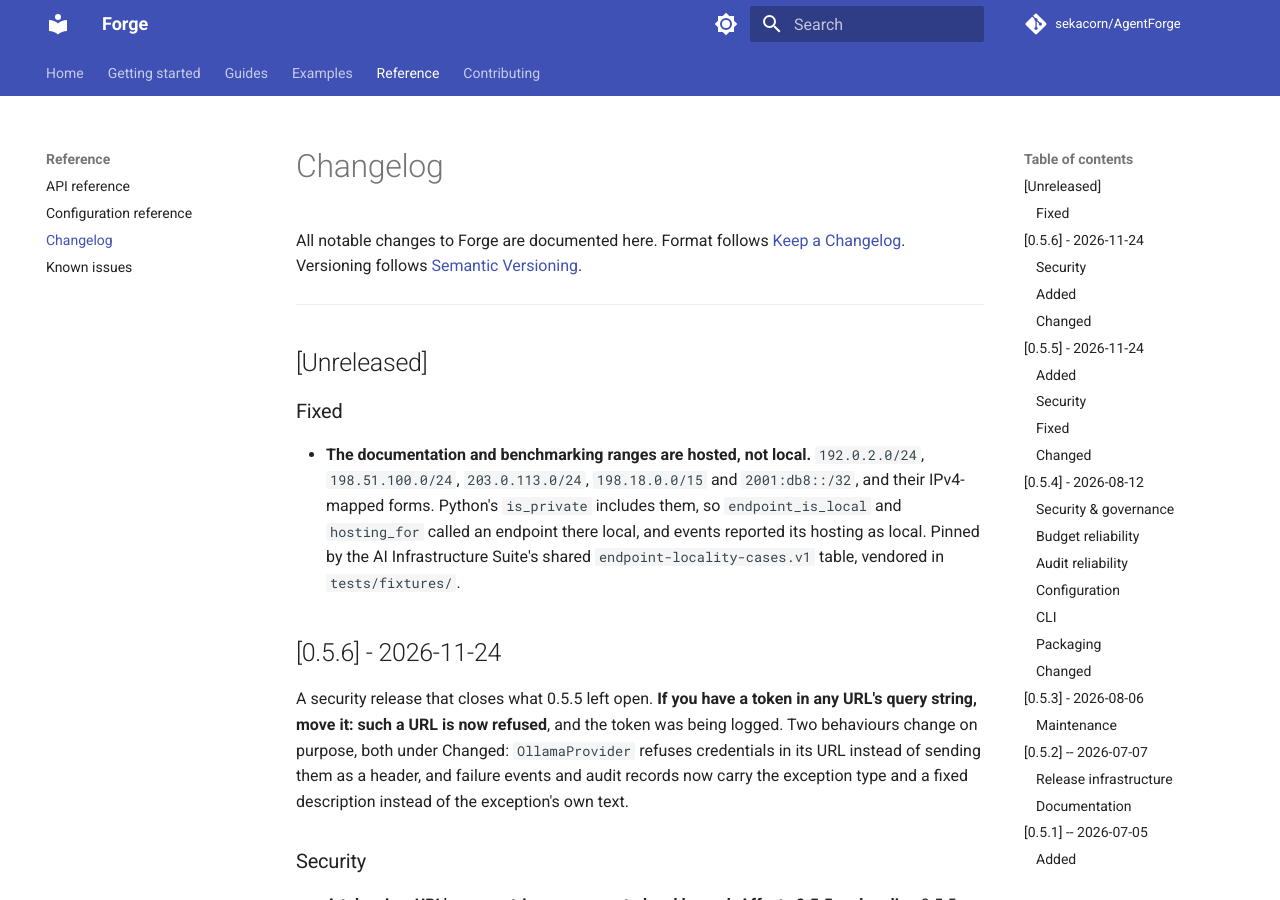
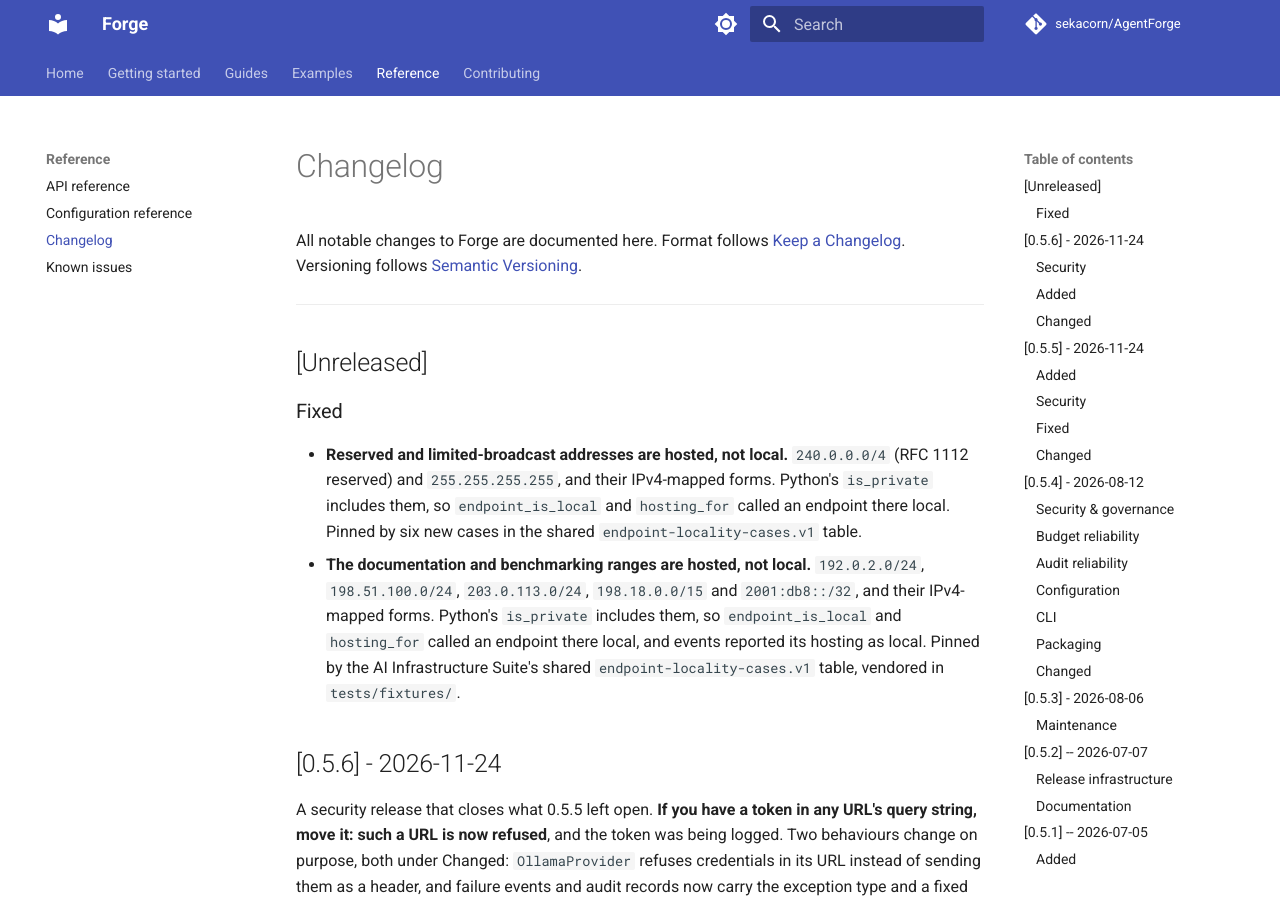
Before and after one commit to sekacorn/AgentForge, an MkDocs documentation site: the page built from docs/reference/changelog.md, in a window 1280 px wide and 900 px high. Built offline with MkDocs 1.6.1 and Material for MkDocs 9.7.7, drawn with Linux system fonts in a browser that asks for light colours; comment, search, counter and statistics services are not loaded.

Commit message:
fix: classify reserved (240.0.0.0/4) and limited-broadcast addresses as hosted
Python's is_private includes 240.0.0.0/4 and 255.255.255.255, so an endpoint
there was classified as local. Both join the excluded ranges. The vendored
endpoint-locality-cases.v1 table is updated to the suite's canonical copy,
which gains six cases.

```diff
--- a/docs/reference/changelog.md
+++ b/docs/reference/changelog.md
@@ -9,6 +9,11 @@ Versioning follows [Semantic Versioning](https://semver.org/).
 ## [Unreleased]
 
 ### Fixed
+- **Reserved and limited-broadcast addresses are hosted, not local.**
+  `240.0.0.0/4` (RFC 1112 reserved) and `255.255.255.255`, and their
+  IPv4-mapped forms. Python's `is_private` includes them, so
+  `endpoint_is_local` and `hosting_for` called an endpoint there local.
+  Pinned by six new cases in the shared `endpoint-locality-cases.v1` table.
 - **The documentation and benchmarking ranges are hosted, not local.**
   `192.0.2.0/24`, `198.51.100.0/24`, `203.0.113.0/24`, `198.18.0.0/15` and
   `2001:db8::/32`, and their IPv4-mapped forms. Python's `is_private`
```
Also changed, not shown: CHANGELOG.md (+5 -0 lines), 2 other files.
